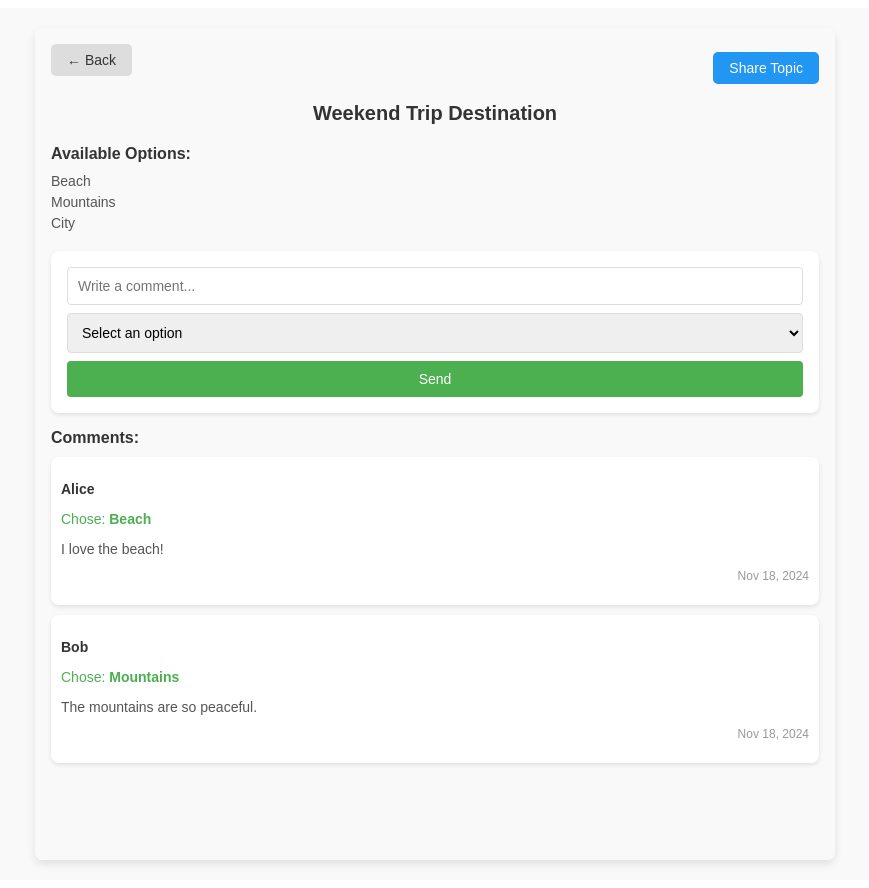
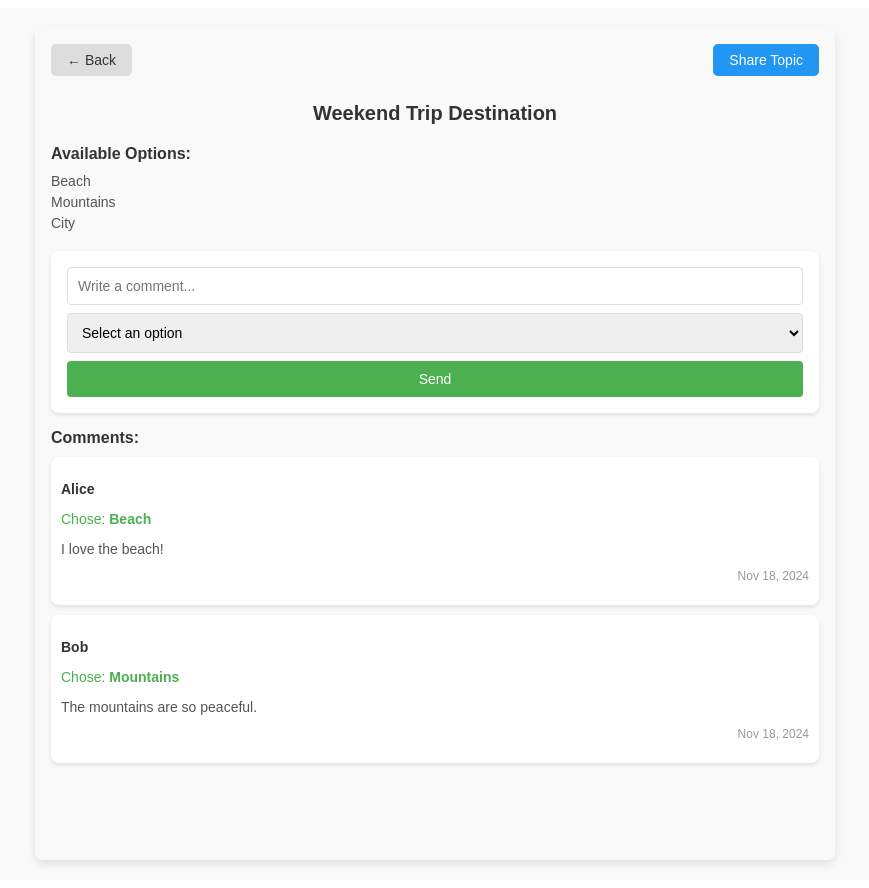
Before and after one commit to MohammadMohsinKhan/4HC3-A2, a React (Vite) app: page /discussion/1 in a window 1280 px wide. Shown: the whole page, without its empty margins (205-1074 px from the left). Built offline with nearby package versions, Linux system fonts and the light colour scheme.

Commit message:
fixed styling

```diff
--- a/src/components/TopicDiscussion.jsx
+++ b/src/components/TopicDiscussion.jsx
@@ -181,6 +181,7 @@ const styles = {
     textAlign: 'center',
   },
   shareButton: {
+    display: 'inline-block',
     padding: '8px 16px',
     backgroundColor: '#2196F3',
     color: '#fff',
@@ -188,6 +189,7 @@ const styles = {
     borderRadius: '5px',
     fontSize: '14px',
     cursor: 'pointer',
+    marginBottom: '16px',
   },
   commentsContainer: {
     marginBottom: '16px',
--- a/src/index.html
+++ b/src/index.html
@@ -4,7 +4,7 @@
     <meta charset="UTF-8" />
     <link rel="icon" type="image/svg+xml" href="/vite.svg" />
     <meta name="viewport" content="width=device-width, initial-scale=1.0" />
-    <title>4HC3 A2 - Group decision making</title>
+    <title>4HC3 A2</title>
   </head>
   <body>
     <div id="root"></div>
```
